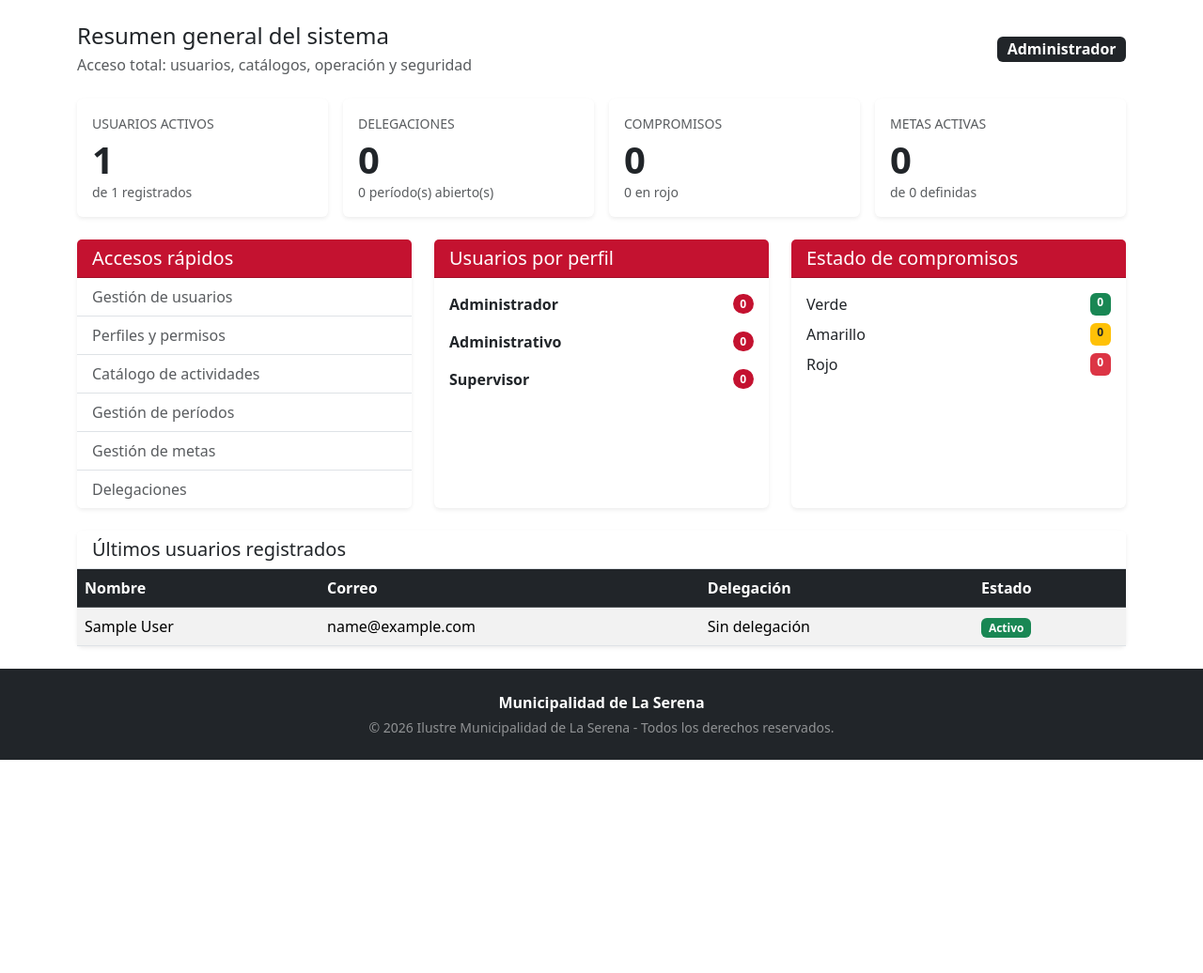
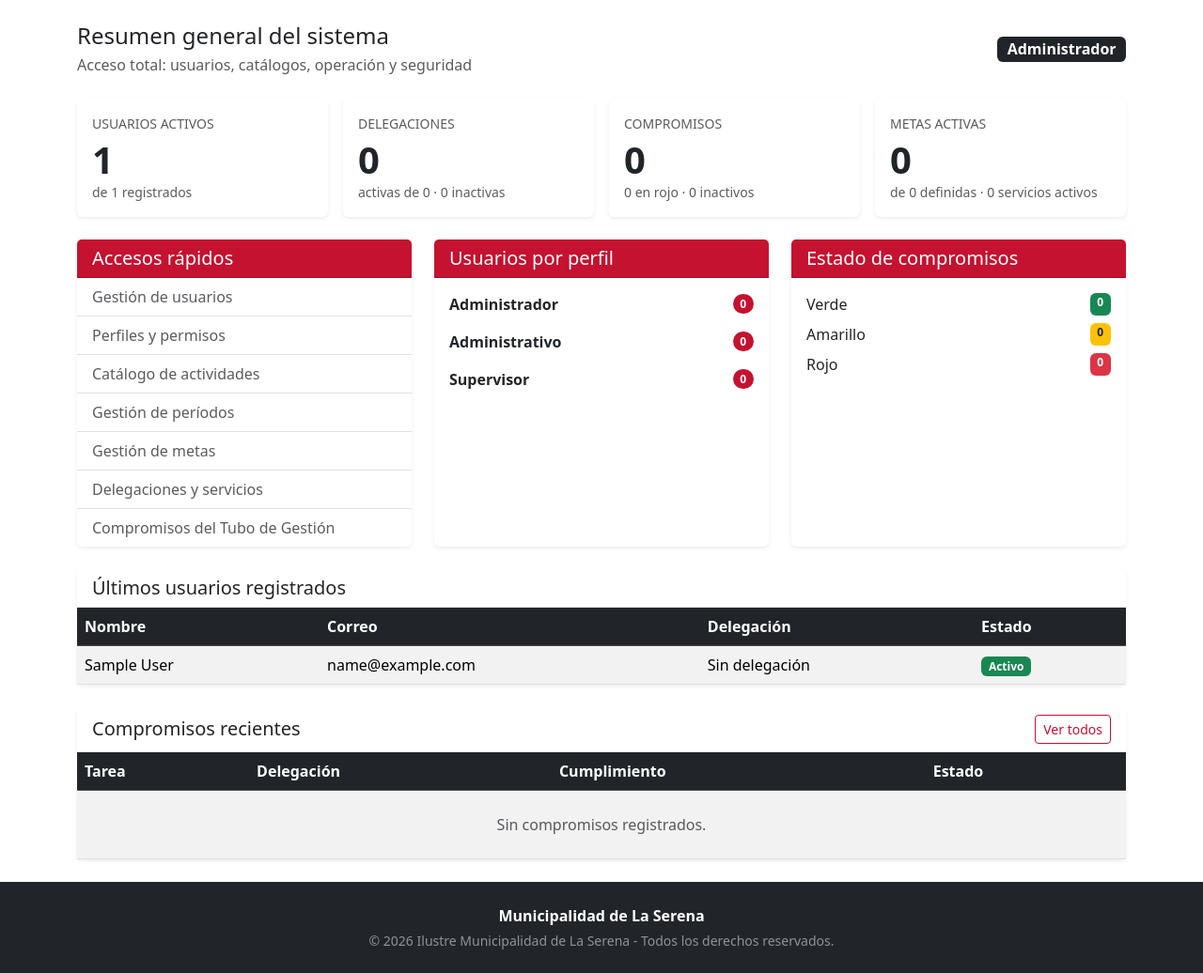
Before and after one commit to IgnacioF22777/Eva-Back-end, a Django app: page /seguridad/panel/administrador/ in a window 1280 px wide. Shown: the part 124-1160 px from the top of the page at 94% size. Before the commit the page ends 933 px from the top, so only its background shows below. Run offline with Django 5.2, Linux system fonts and the light colour scheme; the visitor is signed in with stand-in values (Sample User, id 1); data comes from the database, SQL or seed files in the repository; data that the repository does not hold is empty; some libraries are stand-ins or nearby versions.

Commit message:
Fase 3: paneles por perfil, baja logica de usuarios y cierre de Django Admin
Los tres paneles enlazan a los mantenedores segun permisos. La eliminacion de usuarios pasa a baja logica y los roles dejan de borrarse para conservar el historial. /admin/ deja de exponerse: toda la operacion se realiza con Django Templates.

```diff
--- a/config/urls.py
+++ b/config/urls.py
@@ -1,14 +1,25 @@
-from django.contrib import admin
-from django.urls import path, include
+from django.urls import include, path
+
+
+# ============================================================
+# RUTAS DEL SGR
+# ============================================================
+# La Evaluación Sumativa #3 prohíbe usar Django Admin como
+# mecanismo de administración. Por eso /admin/ no se expone:
+# toda operación se realiza desde las interfaces propias
+# desarrolladas con Django Templates.
+#
+# Las apps de Django Admin siguen instaladas porque el modelo
+# de usuarios y grupos las utiliza internamente, pero su panel
+# no está disponible para ningún perfil.
 
 urlpatterns = [
-    path('admin/', admin.site.urls),
-    path('', include('delegacionesAPP.urls')),
-    path('gestion/', include('tubo_gestionAPP.urls')),
+    path("", include("delegacionesAPP.urls")),
+    path("gestion/", include("tubo_gestionAPP.urls")),
 
     # Proyecto Integrado - CRUD de tablas maestras
-    path('maestros/', include('sgr_maestrosAPP.urls')),
+    path("maestros/", include("sgr_maestrosAPP.urls")),
 
     # Proyecto Integrado - Seguridad: login, usuarios y roles
-    path('seguridad/', include('seguridadAPP.urls')),
+    path("seguridad/", include("seguridadAPP.urls")),
 ]
--- a/seguridadAPP/roles.py
+++ b/seguridadAPP/roles.py
@@ -44,6 +44,12 @@ ROLES = {
     # Supervisa la operación y parametriza catálogos, períodos y metas.
     "Supervisor": VER_OPERACION + [
         "auth.view_user",
+        "delegacionesAPP.add_delegacion",
+        "delegacionesAPP.change_delegacion",
+        "delegacionesAPP.delete_delegacion",
+        "delegacionesAPP.add_servicio",
+        "delegacionesAPP.change_servicio",
+        "delegacionesAPP.delete_servicio",
         "tubo_gestionAPP.add_compromiso",
         "tubo_gestionAPP.change_compromiso",
         "tubo_gestionAPP.delete_compromiso",
--- a/seguridadAPP/views.py
+++ b/seguridadAPP/views.py
@@ -17,7 +17,7 @@ from django.shortcuts import render, redirect, get_object_or_404
 from django.urls import reverse_lazy
 from django.views.decorators.http import require_POST
 
-from delegacionesAPP.models import Delegacion
+from delegacionesAPP.models import Delegacion, Servicio
 from sgr_maestrosAPP.models import CatalogoActividad, Meta, Periodo
 from tubo_gestionAPP.models import Compromiso
 
@@ -399,11 +399,22 @@ def usuario_eliminar(request, pk):
         return redirect("seguridad:usuario_lista")
 
     if request.method == "POST":
-        usuario.delete()
-        messages.success(
-            request,
-            "Usuario eliminado correctamente."
-        )
+        # Baja lógica: el usuario se conserva para no perder su historial.
+        if usuario.is_active:
+            usuario.is_active = False
+            usuario.save(update_fields=["is_active"])
+
+            messages.success(
+                request,
+                "Usuario dado de baja. Puede reactivarlo desde el listado "
+                "cuando sea necesario."
+            )
+        else:
+            messages.info(
+                request,
+                "El usuario ya estaba dado de baja."
+            )
+
         return redirect("seguridad:usuario_lista")
 
     return render(
@@ -412,9 +423,10 @@ def usuario_eliminar(request, pk):
         {
             "objeto": usuario.get_full_name() or usuario.username,
             "tipo": "usuario",
+            "accion": "dar de baja",
             "aviso": (
-                "Se recomienda desactivar el usuario en lugar de "
-                "eliminarlo, para conservar su historial."
+                "El usuario no se eliminará: quedará inactivo y podrá "
+                "reactivarse más adelante. Su historial se conserva."
             ),
             "url_cancelar": "seguridad:usuario_lista",
         }
@@ -499,32 +511,17 @@ def rol_editar(request, pk):
 def rol_eliminar(request, pk):
     rol = get_object_or_404(Group, pk=pk)
 
-    # Igual que con los cargos: no se elimina un rol en uso.
-    if rol.user_set.exists():
-        messages.error(
-            request,
-            "No es posible eliminar el rol porque tiene "
-            "usuarios asignados."
-        )
-        return redirect("seguridad:rol_lista")
+    # Los roles no se eliminan: se conservan para no perder el historial
+    # de acceso. Si un rol deja de usarse, se le quitan los usuarios y
+    # los permisos, pero el registro permanece.
+    messages.error(
+        request,
+        f"El rol '{rol.name}' no se elimina. Los roles se conservan "
+        "para mantener el historial; quite los usuarios asignados y "
+        "ajuste sus permisos si ya no se utiliza."
+    )
 
-    if request.method == "POST":
-        rol.delete()
-        messages.success(
-            request,
-            "Rol eliminado correctamente."
-        )
-        return redirect("seguridad:rol_lista")
-
-    return render(
-        request,
-        "seguridad/confirmar_eliminar.html",
-        {
-            "objeto": rol.name,
-            "tipo": "rol",
-            "url_cancelar": "seguridad:rol_lista",
-        }
-    )
+    return redirect("seguridad:rol_lista")
 
 
 # ============================================================
@@ -540,11 +537,14 @@ PANEL_POR_PERFIL = {
 }
 
 
-def resumen_compromisos():
+def resumen_compromisos(queryset=None):
     """Cantidad de compromisos por estado, sin consultas por fila."""
     resumen = {"verde": 0, "amarillo": 0, "rojo": 0, "total": 0}
 
-    for fila in Compromiso.objects.values("estado").annotate(
+    if queryset is None:
+        queryset = Compromiso.objects.all()
+
+    for fila in queryset.values("estado").annotate(
         total=Count("pk")
     ):
         if fila["estado"] in resumen:
@@ -581,14 +581,30 @@ def panel(request):
 
 @perfil_requerido(ADMINISTRADOR)
 def panel_administrador(request):
+    compromisos_activos = Compromiso.objects.filter(activo=True)
+
     return render(
         request,
         "seguridad/panel_administrador.html",
         {
-            "compromisos": resumen_compromisos(),
+            "compromisos": resumen_compromisos(compromisos_activos),
             "total_usuarios": User.objects.count(),
             "usuarios_activos": User.objects.filter(is_active=True).count(),
             "total_delegaciones": Delegacion.objects.count(),
+            "delegaciones_activas": Delegacion.objects.filter(
+                activo=True
+            ).count(),
+            "delegaciones_inactivas": Delegacion.objects.filter(
+                activo=False
+            ).count(),
+            "total_servicios": Servicio.objects.count(),
+            "servicios_activos": Servicio.objects.filter(
+                activo=True
+            ).count(),
+            "total_compromisos": Compromiso.objects.count(),
+            "compromisos_inactivos": Compromiso.objects.filter(
+                activo=False
+            ).count(),
             "total_actividades": CatalogoActividad.objects.count(),
             "actividades_activas": CatalogoActividad.objects.filter(
                 activo=True
@@ -602,6 +618,9 @@ def panel_administrador(request):
             "ultimos_usuarios": User.objects.select_related(
                 "perfil"
             ).order_by("-date_joined")[:5],
+            "ultimos_compromisos": compromisos_activos.select_related(
+                "delegacion"
+            ).order_by("-pk")[:5],
         }
     )
 
@@ -611,8 +630,13 @@ def panel_supervisor(request):
     contexto = datos_personales(request.user)
     delegacion = contexto["delegacion_usuario"]
 
+    compromisos = Compromiso.objects.filter(activo=True)
+
+    if delegacion:
+        compromisos = compromisos.filter(delegacion=delegacion)
+
     contexto.update({
-        "compromisos": resumen_compromisos(),
+        "compromisos": resumen_compromisos(compromisos),
         "funcionarios_delegacion": (
             User.objects.filter(
                 perfil__delegacion=delegacion,
@@ -625,7 +649,9 @@ def panel_supervisor(request):
         ).count(),
         "metas_activas": Meta.objects.filter(activo=True).count(),
         "periodos_abiertos": Periodo.objects.filter(cerrado=False).count(),
-        "ultimos_compromisos": Compromiso.objects.order_by("-pk")[:5],
+        "ultimos_compromisos": compromisos.select_related(
+            "delegacion"
+        ).order_by("-pk")[:5],
     })
 
     return render(
@@ -638,9 +664,15 @@ def panel_supervisor(request):
 @perfil_requerido(ADMINISTRATIVO)
 def panel_administrativo(request):
     contexto = datos_personales(request.user)
+    delegacion = contexto["delegacion_usuario"]
+
+    compromisos = Compromiso.objects.filter(activo=True)
+
+    if delegacion:
+        compromisos = compromisos.filter(delegacion=delegacion)
 
     contexto.update({
-        "compromisos": resumen_compromisos(),
+        "compromisos": resumen_compromisos(compromisos),
         "actividades": CatalogoActividad.objects.filter(
             activo=True
         ).order_by("nombre")[:6],
@@ -648,6 +680,9 @@ def panel_administrativo(request):
             activo=True
         ).count(),
         "periodos_abiertos": Periodo.objects.filter(cerrado=False).count(),
+        "ultimos_compromisos": compromisos.select_related(
+            "delegacion"
+        ).order_by("-pk")[:5],
     })
 
     return render(
--- a/templates/seguridad/panel_administrador.html
+++ b/templates/seguridad/panel_administrador.html
@@ -38,9 +38,10 @@ Panel de Administrador
         <div class="card border-0 shadow-sm h-100">
             <div class="card-body">
                 <p class="text-muted text-uppercase small mb-1">Delegaciones</p>
-                <p class="display-6 fw-bold mb-0">{{ total_delegaciones }}</p>
+                <p class="display-6 fw-bold mb-0">{{ delegaciones_activas }}</p>
                 <p class="text-muted small mb-0">
-                    {{ periodos_abiertos }} período(s) abierto(s)
+                    activas de {{ total_delegaciones }}
+                    · {{ delegaciones_inactivas }} inactivas
                 </p>
             </div>
         </div>
@@ -53,6 +54,7 @@ Panel de Administrador
                 <p class="display-6 fw-bold mb-0">{{ compromisos.total }}</p>
                 <p class="text-muted small mb-0">
                     {{ compromisos.rojo }} en rojo
+                    · {{ compromisos_inactivos }} inactivos
                 </p>
             </div>
         </div>
@@ -65,6 +67,7 @@ Panel de Administrador
                 <p class="display-6 fw-bold mb-0">{{ metas_activas }}</p>
                 <p class="text-muted small mb-0">
                     de {{ total_metas }} definidas
+                    · {{ servicios_activos }} servicios activos
                 </p>
             </div>
         </div>
@@ -107,9 +110,14 @@ Panel de Administrador
                     Gestión de metas
                 </a>
 
-                <a href="{% url 'lista' %}"
+                <a href="{% url 'delegacion_lista' %}"
                    class="list-group-item list-group-item-action">
-                    Delegaciones
+                    Delegaciones y servicios
+                </a>
+
+                <a href="{% url 'compromiso_lista' %}"
+                   class="list-group-item list-group-item-action">
+                    Compromisos del Tubo de Gestión
                 </a>
             </div>
         </div>
@@ -206,4 +214,58 @@ Panel de Administrador
     </div>
 </div>
 
+<!-- ÚLTIMOS COMPROMISOS -->
+<div class="card border-0 shadow-sm mt-4">
+    <div class="card-header bg-white border-bottom d-flex justify-content-between align-items-center">
+        <h5 class="mb-0">Compromisos recientes</h5>
+
+        <a href="{% url 'compromiso_lista' %}"
+           class="btn btn-outline-primary btn-sm">
+            Ver todos
+        </a>
+    </div>
+
+    <div class="table-responsive">
+        <table class="table table-striped align-middle mb-0">
+            <thead class="table-dark">
+                <tr>
+                    <th>Tarea</th>
+                    <th>Delegación</th>
+                    <th>Cumplimiento</th>
+                    <th>Estado</th>
+                </tr>
+            </thead>
+
+            <tbody>
+                {% for compromiso in ultimos_compromisos %}
+                    <tr>
+                        <td>{{ compromiso.tarea }}</td>
+                        <td>
+                            {{ compromiso.delegacion.nombre|default:"Sin delegación" }}
+                        </td>
+                        <td>{{ compromiso.cumplimiento }}%</td>
+                        <td>
+                            {% if compromiso.estado == "verde" %}
+                                <span class="badge bg-success">Verde</span>
+                            {% elif compromiso.estado == "amarillo" %}
+                                <span class="badge bg-warning text-dark">
+                                    Amarillo
+                                </span>
+                            {% else %}
+                                <span class="badge bg-danger">Rojo</span>
+                            {% endif %}
+                        </td>
+                    </tr>
+                {% empty %}
+                    <tr>
+                        <td colspan="4" class="text-center text-muted py-4">
+                            Sin compromisos registrados.
+                        </td>
+                    </tr>
+                {% endfor %}
+            </tbody>
+        </table>
+    </div>
+</div>
+
 {% endblock %}
--- a/templates/seguridad/panel_administrativo.html
+++ b/templates/seguridad/panel_administrativo.html
@@ -108,12 +108,12 @@ Panel Administrativo
             <div class="col-12">
                 <div class="card border-0 shadow-sm">
                     <div class="card-body d-flex flex-wrap gap-2">
-                        <a href="{% url 'tablero_metas' %}"
+                        <a href="{% url 'compromiso_lista' %}"
                            class="btn btn-primary">
-                            Ver tablero de metas
+                            Ver mis compromisos
                         </a>
 
-                        <a href="{% url 'lista' %}"
+                        <a href="{% url 'delegacion_lista' %}"
                            class="btn btn-outline-primary">
                             Ver delegaciones
                         </a>
```
Also changed, not shown: templates/seguridad/confirmar_eliminar.html (+9 -10 lines), templates/seguridad/panel_supervisor.html (+14 -3 lines), templates/seguridad/rol_lista.html (+0 -16 lines).
